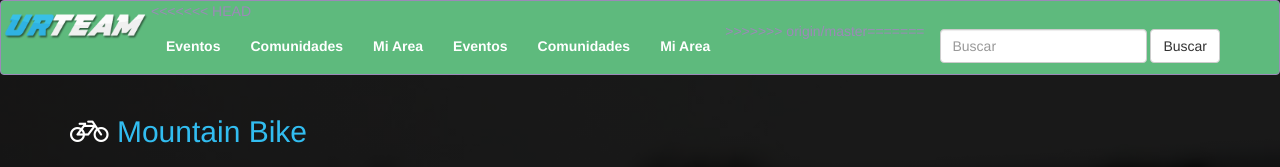
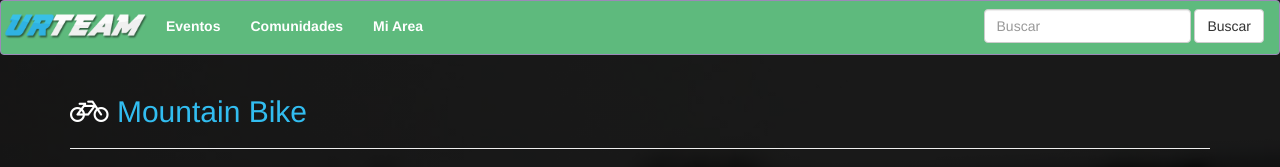
Before and after one commit to diegologs/urTeam, a plain HTML site: page web/index.html in a window 1280 px wide. Shown: the top 167 px of the page. Drawn offline with nearby package versions, Linux system fonts and the light colour scheme.

Commit message:
+Add LICENSE:
Apache License.
+Update README.md:
Change description of application.
+Fix errors navbar:
Fixed duplicate navbar text.

```diff
--- a/web/index.html
+++ b/web/index.html
@@ -29,19 +29,12 @@
         <!-- Agrupar los enlaces de navegación, los formularios y cualquier
        otro elemento que se pueda ocultar al minimizar la barra -->
         <div class="collapse navbar-collapse navbar-ex1-collapse navbar-inner">
-<<<<<<< HEAD
-            <ul class="nav navbar-nav minav">
-                <li class="active"><a href="#">Eventos</a></li>
-                <li class="active"><a href="#">Comunidades</a></li>
-                <li class="active"><a href="#">Mi Area</a></li>
-=======
 
             <ul class="nav navbar-nav minav nav-center">
 
                 <li class="active"><a href="events.html">Eventos</a></li>
                 <li><a href="groups.html">Comunidades</a></li>
                 <li><a href="user.html">Mi Area</a></li>
->>>>>>> origin/master
             </ul>
             <ul class="nav navbar-nav navbar-right">
                 <form class="navbar-form navbar-left" role="search">
```
Also changed, not shown: README.md, 1 other file.
